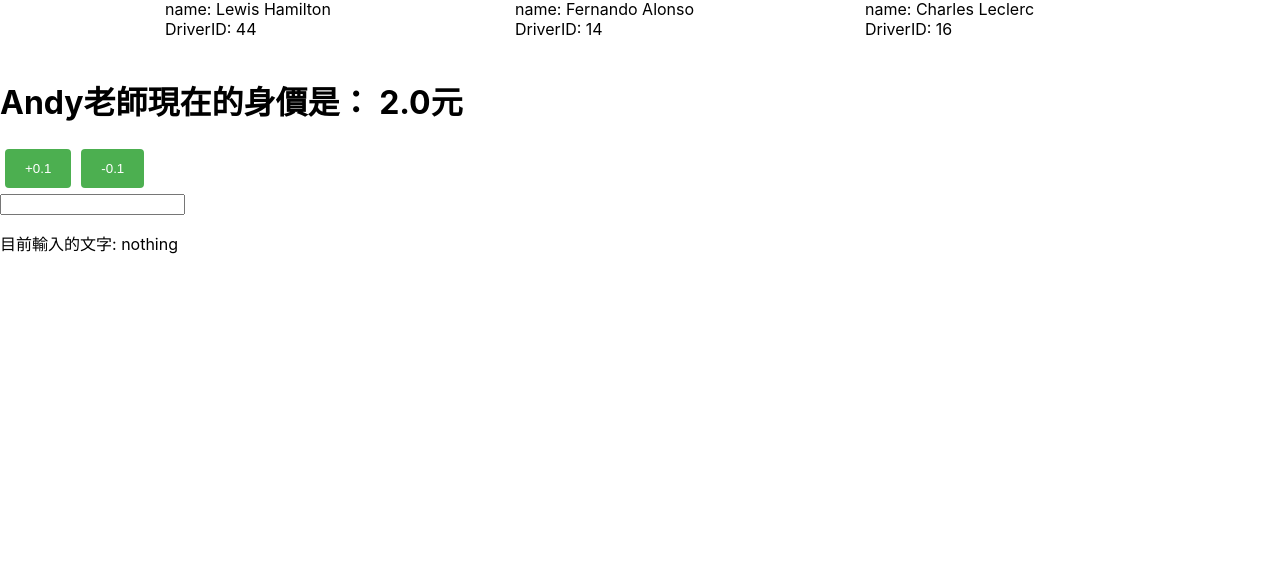
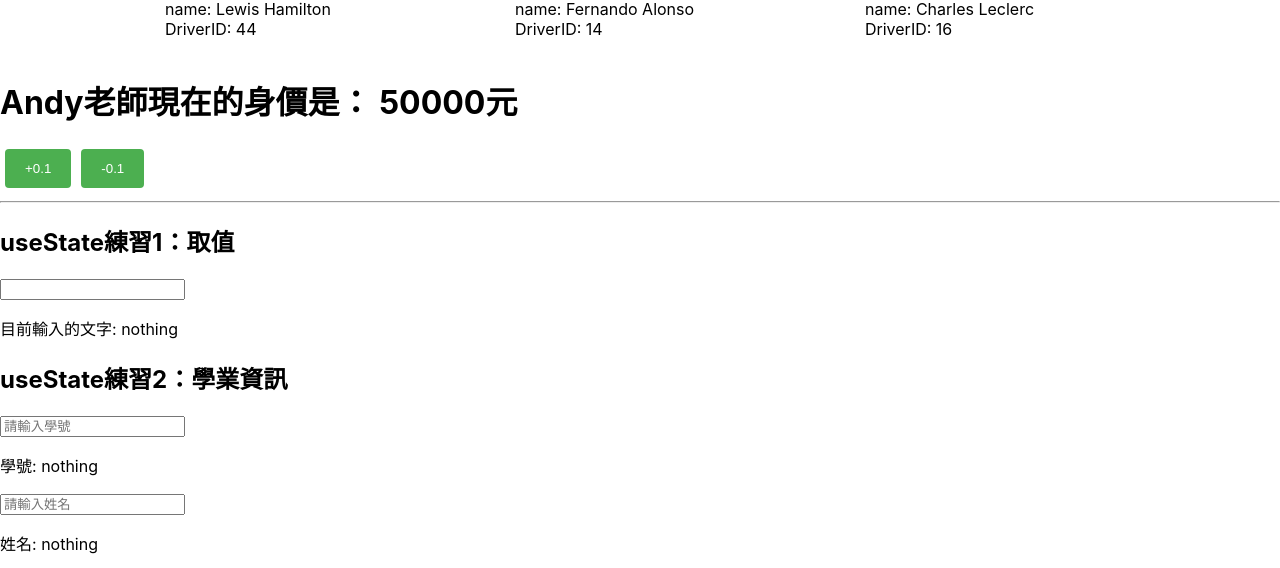
Before and after one commit to lumberjack0708/new_react_repo, a React (Create React App) app: page / in a window 1280 px wide. Shown: the part 703-1271 px from the top of the page. Before the commit the page ends 974 px from the top, so only its background shows below. Built offline with nearby package versions, Linux system fonts and the light colour scheme.

Commit message:
useState fixed and changelog updates

```diff
--- a/src/App.js
+++ b/src/App.js
@@ -8,7 +8,8 @@ import Blog from './components/Blogs'; // 顯示部落格的fn component
 import Welcome from './components/Welcome'; // 顯示歡迎訊息的fn component
 import MyMoney from './components/MyMoney'; // 顯示身價的fn component
 import ComponSwitcher from './components/Compons/ComponSwitcher'; // 元件切換器
-import UseStatePr from './components/Compons/useStatePr'; // useState練習
+import UseStatePr from './components/useStatePr'; // useState練習
+import UseStatePr2 from './components/UseStatePr2'; // useState練習2
 
 function App() {
   // 範例資料
@@ -61,8 +62,14 @@ function App() {
       {/* 無序列表元件 */}
       {/* <ComponSwitcher type="ul" data={sampleData} /> */}
 
+      <hr />
+
       {/* useState練習 */}
+      <h2>useState練習1：取值</h2>
       <UseStatePr />
+
+      {/* useState練習2 */}
+      <UseStatePr2 />
     </>
   );
 }
--- a/src/components/MyMoney.js
+++ b/src/components/MyMoney.js
@@ -2,10 +2,10 @@ import React, { useState } from 'react';
 import '../App.css';
 
 export default function MyMoney() {
-    const [MyMoney, setMyMoney] = useState(2);
+    const [MyMoney, setMyMoney] = useState(50000);
     return (
         <div>
-            <h1>Andy老師現在的身價是： {MyMoney.toFixed(1)}元</h1>
+            <h1>Andy老師現在的身價是： {MyMoney.toFixed(0)}元</h1>
             <button onClick={() => setMyMoney(MyMoney + 0.100000000)} className='money-btn'>+0.1</button>
             <button onClick={() => setMyMoney(MyMoney - 0.10000000)} className='money-btn'>-0.1</button>
         </div>
--- /dev/null
+++ b/src/components/UseStatePr2.js
@@ -0,0 +1,15 @@
+import React,{ useState } from "react";
+
+export default function UseStatePr2() {
+    const [stuNum, setNum] = useState("nothing");
+    const [stuName, setName] = useState("nothing");
+    return (
+        <>
+            <h2>useState練習2：學業資訊</h2>
+            <input type="text" placeholder="請輸入學號" onChange={(e)=>setNum(e.target.value)}/>
+            <p>學號: {stuNum}</p>
+            <input type="text" placeholder="請輸入姓名" onChange={(e)=>setName(e.target.value)}/>
+            <p>姓名: {stuName}</p>
+        </>
+    )
+}
```
Also changed, not shown: src/components/useStatePr.js (renamed from src/components/Compons/useStatePr.js), 1 other file (tests, documents, lock files or other folders).
